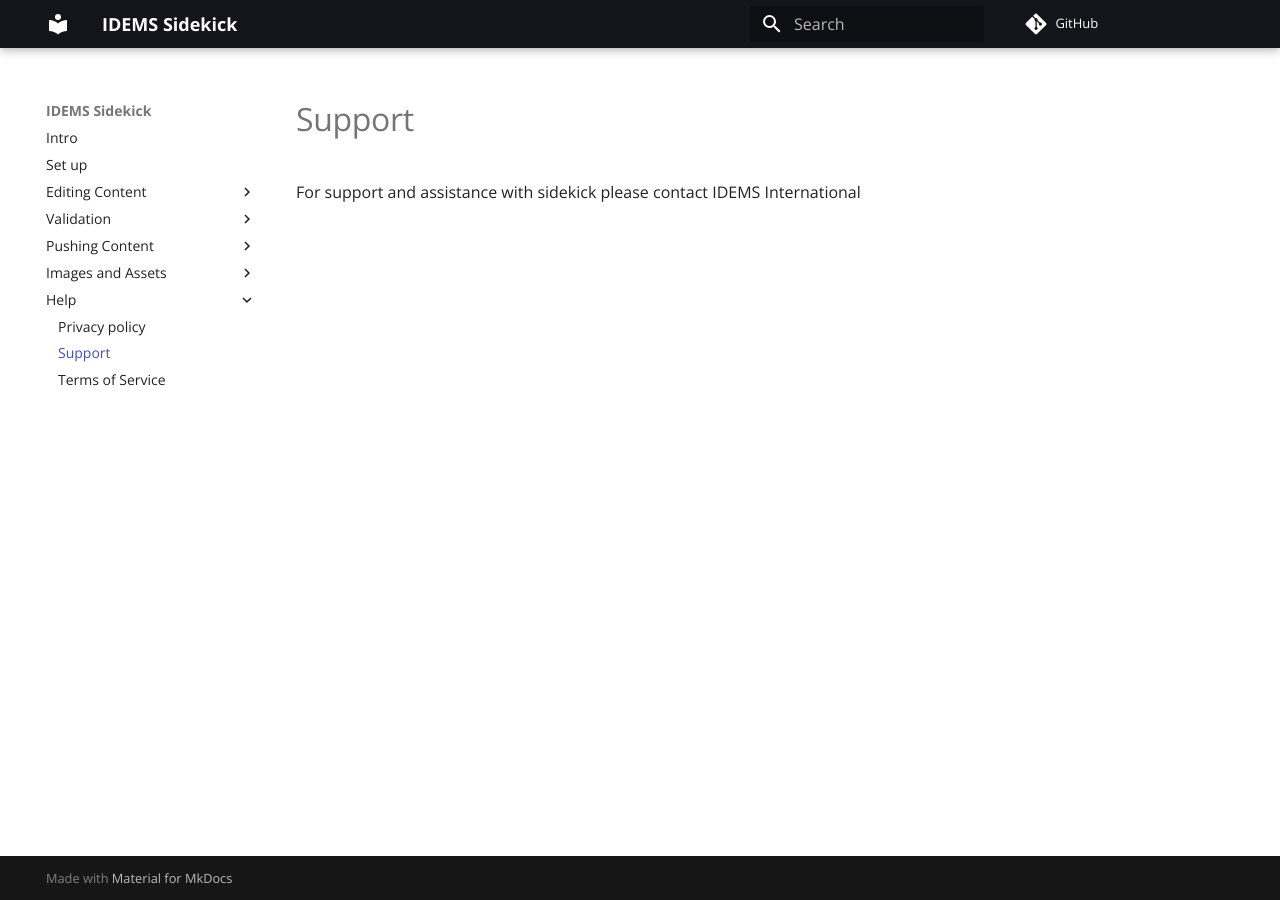
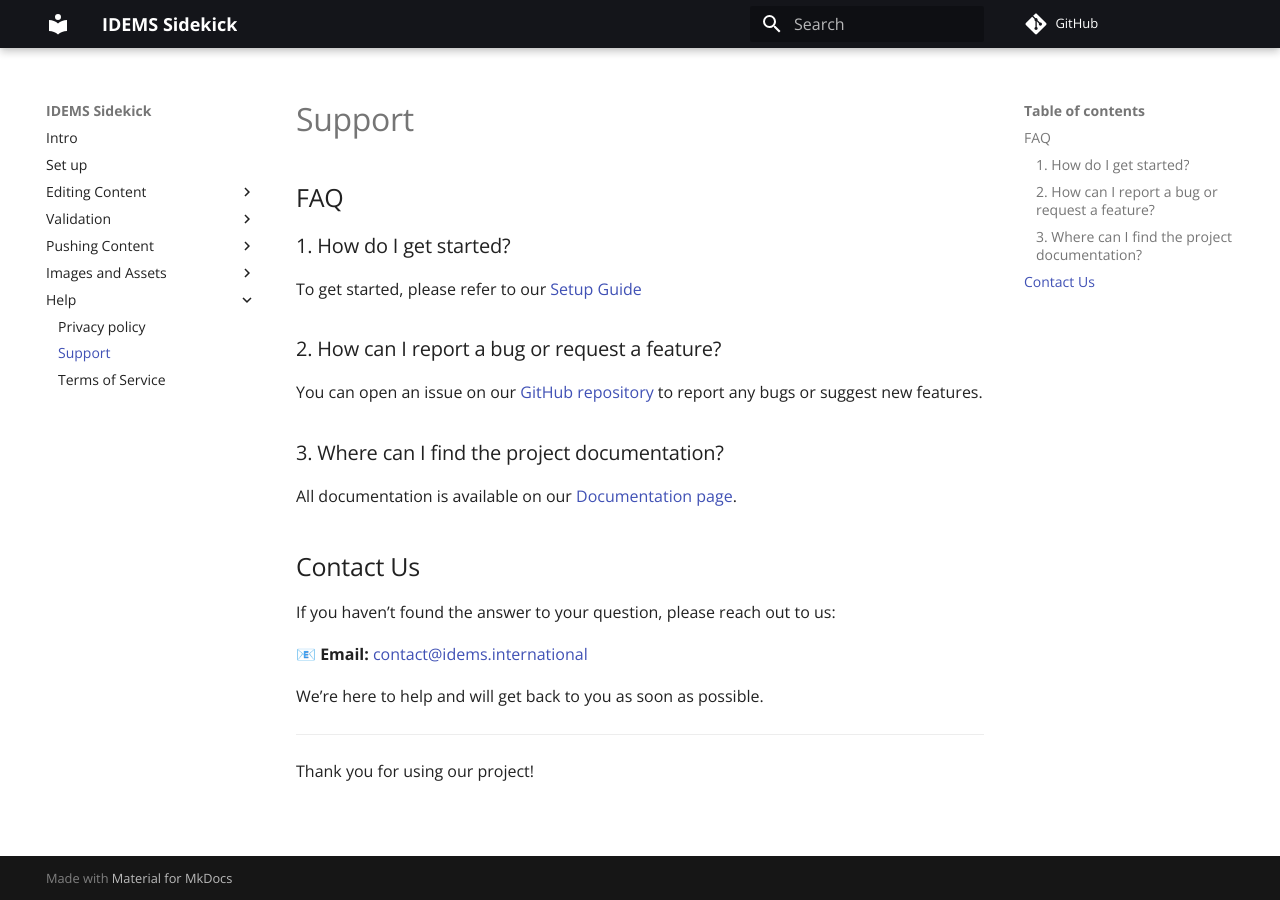
Before and after one commit to IDEMSInternational/sidekick, an MkDocs documentation site: the page built from documentation/docs/help/support.md, in a window 1280 px wide. Built offline with MkDocs 1.6.1 and Material for MkDocs 9.7.7, drawn with Linux system fonts in a browser that asks for light colours; comment, search, counter and statistics services are not loaded.

Commit message:
Update support.md

```diff
--- a/documentation/docs/help/support.md
+++ b/documentation/docs/help/support.md
@@ -1,3 +1,25 @@
 # Support
 
-For support and assistance with sidekick please contact IDEMS International
+## FAQ
+
+### 1. How do I get started?
+To get started, please refer to our [Setup Guide](./docs/setup/setup.md)
+
+### 2. How can I report a bug or request a feature?
+You can open an issue on our [GitHub repository](https://github.com/IDEMSInternational/sidekick/issues) to report any bugs or suggest new features.
+
+### 3. Where can I find the project documentation?
+All documentation is available on our [Documentation page](./docs/index.md).
+
+
+## Contact Us
+
+If you haven’t found the answer to your question, please reach out to us:
+
+📧 **Email:** [contact@idems.international](mailto:contact@idems.international)
+
+We’re here to help and will get back to you as soon as possible.
+
+---
+
+Thank you for using our project!
```
